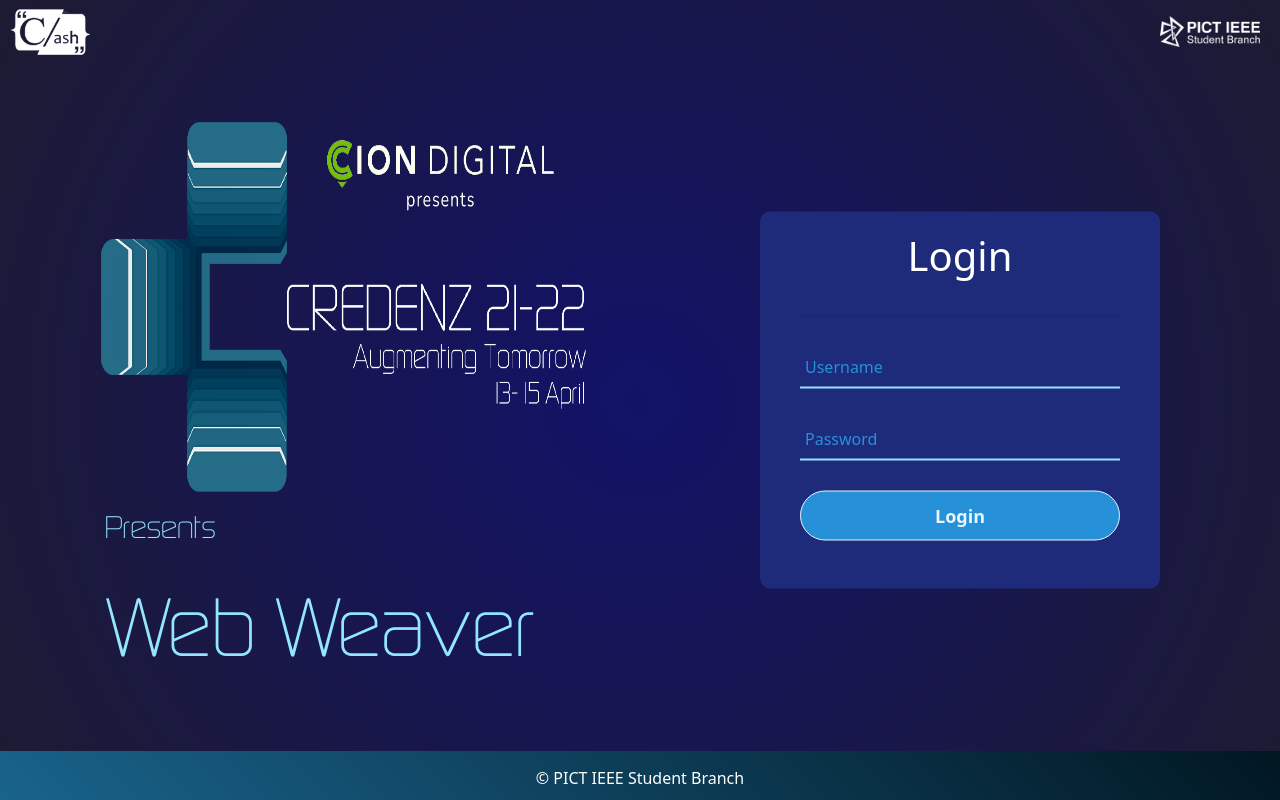
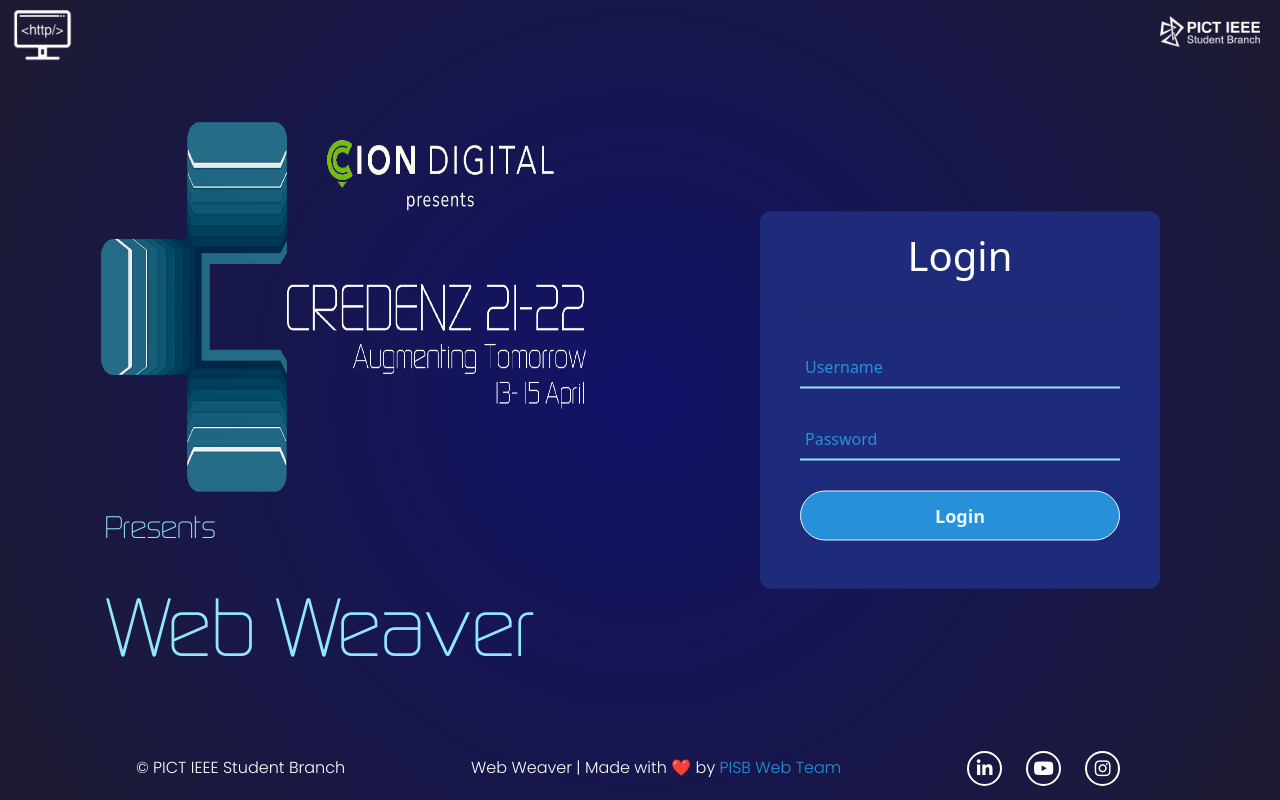
Before and after one commit to mugdhamalpe/web-weaver-merged, a Django app: page /login/ in a window 1280 px wide. Run offline with Django 3.2, Linux system fonts and the light colour scheme; some libraries are stand-ins or nearby versions.

Commit message:
login-page-changes

```diff
--- a/posts/templates/posts/login.html
+++ b/posts/templates/posts/login.html
@@ -13,6 +13,10 @@
     <link href="https://cdn.jsdelivr.net/npm/bootstrap@5.1.3/dist/css/bootstrap.min.css" rel="stylesheet"
         integrity="sha384-1BmE4kWBq78iYhFldvKuhfTAU6auU8tT94WrHftjDbrCEXSU1oBoqyl2QvZ6jIW3" crossorigin="anonymous">
     <link rel="stylesheet" href="{% static 'login.css' %}">
+    <script
+      src="https://kit.fontawesome.com/64d58efce2.js"
+      crossorigin="anonymous"
+    ></script>
 
 </head>
 
@@ -20,9 +24,9 @@
     <div class="wrapper">
         <nav class="navbar fixed-top navbar-expand-lg navbar-dark" style="background: transparent " <a
             class="navbar-brand" href="#">
-            <a href="" style="color: white; text-decoration: none; font-weight: 700; font-size: 22px;"></a>
-            <img src="{% static 'clashwhite.png' %}" alt="Bootstrap" width="80" class="d-inline-block align-top"
-                style="position: fixed; margin-left: 10px;">
+            <a href="{{path_to_home}}" style="color: white; text-decoration: none; font-weight: 700; font-size: 22px;"></a>
+            <img src="{% static 'web-weaver.png' %}" alt="Bootstrap" width="85" class="d-inline-block align-top"
+                style="position: fixed; margin-top: 8px;">
             </a>
             <button class="navbar-toggler" type="button" data-bs-toggle="collapse" data-bs-target="#toggleMobileMenu"
                 aria-controls="toggleMobileMenu" aria-expanded="false" aria-label="Toggle navigation">
@@ -31,23 +35,7 @@
             <div class="pisblogo navbar">
                 <img src="{% static 'pisblogo.png' %}" alt="Bootstrap" width="100" style="margin-right: 20px;">
             </div>
-            <!-- <div class="collapse navbar-collapse" id="toggleMobileMenu">
 
-					  <ul class="navbar-nav ms-auto text-center">
-						  <li>
-							  <a class="nav-link" href="#">Instructions</a>
-						  </li>
-						  <li>
-							  <a class="nav-link" href="#">Leaderboard</a>
-						  </li>
-						  <li>
-							  <a class="nav-link" href="#">Logout</a>
-						  </li>
-
-					  </ul>
-
-
-				  </div> -->
         </nav>
 
 
@@ -92,8 +80,17 @@
             </div>
         </div>
         <div class="footer">
-            <!-- <div class="leftieee">&copy; PICT IEEE Student Branch</div> -->
-            <div class="middleieee">&copy; PICT IEEE Student Branch</div>
+            <div class="leftieee" style="font-family: 'Poppins', sans-serif; font-weight: 400; font-size: 16px; margin-bottom: 10px;">&copy; PICT IEEE Student Branch</div>
+            <div class="middleieee" style="font-family: 'Poppins', sans-serif; font-weight: 400; font-size: 16px; margin-bottom: 10px;">Web Weaver | Made with ❤️ by <a href="" style="text-decoration: none; color: #2691D9;">PISB Web Team</a></div>
+            <div class="lastieee">
+                <div class = "social-links">
+
+                  <a href = "https://www.linkedin.com/company/pisbieee"><i class = "fab fa-linkedin-in"></i></a>
+                  <a href = "https://www.youtube.com/c/PICTIEEEStudentBranch"><i class = "fab fa-youtube"></i></a>
+                  <a href = "https://instagram.com/pictieee?utm_medium=copy_link"><i class = "fab fa-instagram"></i></a>
+
+                </div>
+            </div>
         </div>
     </div>
     <script src="{% static 'scripts.js' %}"></script>
--- a/static_project/login.css
+++ b/static_project/login.css
@@ -1,3 +1,4 @@
+@import url("https://fonts.googleapis.com/css2?family=Poppins:wght@300&display=swap");
 .body,html{
     padding: 0;
     margin: 0;
@@ -70,6 +71,7 @@
 }
 
 footer {
+    font-family: "Poppins", sans-serif;
     color: #fff;
     text-align: center;
     padding: 0.4rem 0;
@@ -78,11 +80,14 @@
     /* border-top: solid 1px white; */
     justify-content: space-evenly!important;
     justify-content: space-between;
-    background-color: #010718;
+    background: transparent!important;
+    font-weight: 400!important;
   }
   footer .leftieee,
   footer .middleieee {
     padding-top: 5px;
+    font-family: "Poppins", sans-serif;
+    font-weight: 400!important;
   }
   footer .social-links {
     display: flex;
@@ -302,14 +307,15 @@
 }
 
 .footer {
-  background: linear-gradient(45deg, #19638b, #011722);
   color: #fff;
   text-align: center;
   padding: 10px;
   display: flex;
+  font-size: 15px;
   flex-direction: row;
   /* border-top: solid 1px white; */
-  justify-content: space-evenly;
+  justify-content: space-evenly!important;
+  justify-content: space-between;
   width: 100%;
   position: fixed;
   left: 0;
@@ -344,6 +350,7 @@
 
 .social-links a:hover {
   color: white;
+  background-color: #11101d;
 }
 
 .footer span {
--- a/templates/main/footer.html
+++ b/templates/main/footer.html
@@ -3,7 +3,7 @@
       © PICT IEEE Student Branch
     </div>
     <div class="middleieee">
-      &copy; Web Weaver | Made with ❤️ by <a href="">PISB Web Team</a>
+      &copy; Web Weaver | Made with ❤️ by <a href="" style="text-decoration: none; color: #2691D9;">PISB Web Team</a>
     </div>
     <div class="lastieee">
       <div class = "social-links">
```
Also changed, not shown: posts/templates/posts/addposts.html (+5 -2 lines), posts/templates/posts/confirm_del.html (+5 -2 lines), posts/templates/posts/main.html (+5 -2 lines), templates/main/home.html (+5 -2 lines), static_project/clashwhite.png (deleted), static_project/web-weaver.png (added).
